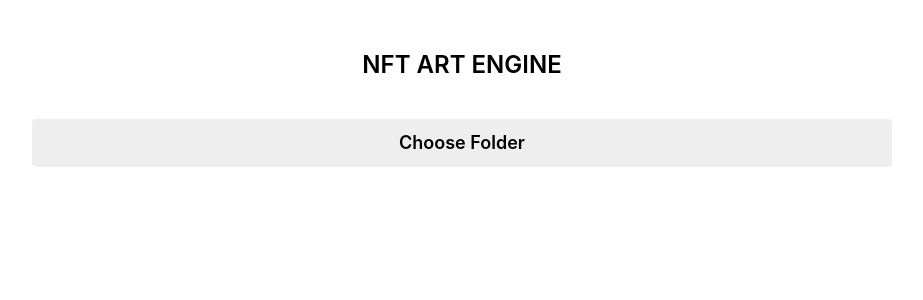
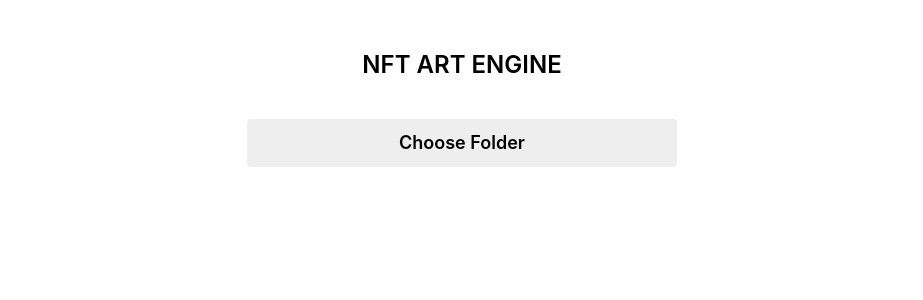
Before and after one commit to ozgrozer/nft-art-engine, a Next.js app: page / in a window 1280 px wide. Shown: the top 300 px of the page, without its empty margins (178-1101 px from the left). Built offline with nearby package versions, Linux system fonts and the light colour scheme.

Commit message:
Make button smaller

```diff
--- a/components/styles/pages/home.module.scss
+++ b/components/styles/pages/home.module.scss
@@ -106,6 +106,15 @@
   }
 }
 
+.chooseFolderWrapper {
+  display: flex;
+  justify-content: center;
+
+  .button {
+    width: 50%;
+  }
+}
+
 .generatedImages {
   gap: 20px;
   display: flex;
--- a/pages/index.jsx
+++ b/pages/index.jsx
@@ -37,7 +37,7 @@ const ChooseFolder = ({ setUploadedFiles }) => {
   }
 
   return (
-    <div>
+    <div className={styles.chooseFolderWrapper}>
       <button
         type='button'
         onClick={chooseFolder}
```
